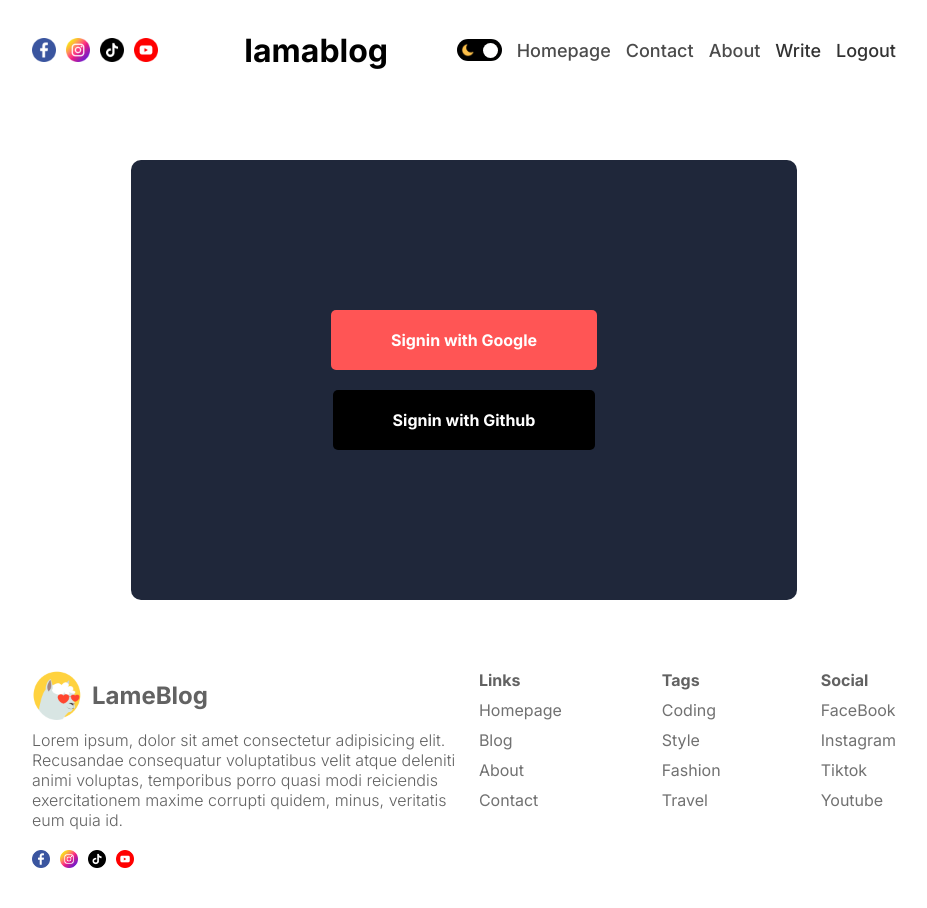
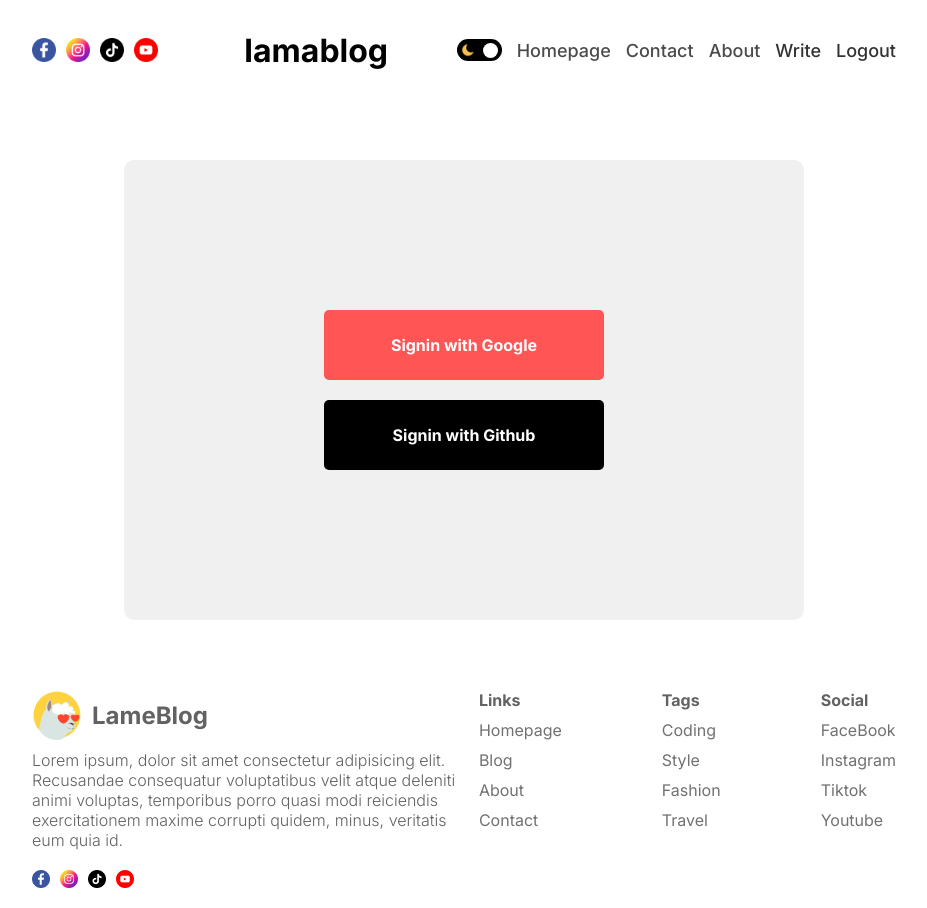
Before and after one commit to VedantBhawsar/next-blog, a Next.js app: page /login in a window 1280 px wide. Shown: the whole page, without its empty margins (176-1103 px from the left). Built offline with nearby package versions, Linux system fonts and the light colour scheme; no server answers.

Commit message:
auth done

```diff
--- a/src/app/login/loginPage.module.css
+++ b/src/app/login/loginPage.module.css
@@ -6,7 +6,7 @@
 }
 
 .wrapper {
-  background-color: #1f273a;
+  background-color: var(--softBg);
   padding: 150px 200px;
   display: flex;
   flex-direction: column;
@@ -17,12 +17,18 @@
 }
 
 .socialButton {
-  padding: 20px 60px;
+  width: 280px;
+  height: 70px;
   border-radius: 5px;
   border: none;
   color: white;
   font-weight: bold;
   cursor: pointer;
+  display: flex;
+  align-items: center;
+  justify-content: center;
+  gap: 20px;
+  transition-delay: 300ms;
 }
 
 .socialButton:first-child {
--- a/src/app/login/page.jsx
+++ b/src/app/login/page.jsx
@@ -1,12 +1,49 @@
+"use client";
 import React from "react";
 import styles from "./loginPage.module.css";
+import { signIn, useSession } from "next-auth/react";
+import { useState } from "react";
+import { MoonLoader } from "react-spinners";
+
+const override = {
+  display: "block",
+  margin: "0 auto",
+  borderColor: "red",
+};
 
 const LoginPage = () => {
+  let [google_loading, set_google_loading] = useState(false);
+  let [github_loading, set_github_loading] = useState(false);
+  const { data, status } = useSession();
+  console.log(data, status);
+
+  const googleHandler = async () => {
+    set_google_loading(true);
+    await signIn("google");
+    set_google_loading(false);
+  };
+
+  const githubHandler = async () => {
+    set_github_loading(true);
+    await signIn("github");
+    set_github_loading(false);
+  };
+
   return (
     <div className={styles.container}>
       <div className={styles.wrapper}>
-        <div className={styles.socialButton}>Signin with Google</div>
-        <div className={styles.socialButton}>Signin with Github</div>
+        <div className={styles.socialButton} onClick={googleHandler}>
+          Signin with Google
+          {google_loading && (
+            <MoonLoader color="white" loading={google_loading} size={"25"} />
+          )}
+        </div>
+        <div className={styles.socialButton} onClick={githubHandler}>
+          Signin with Github
+          {github_loading && (
+            <MoonLoader color="white" loading={github_loading} size={"25"} />
+          )}
+        </div>
       </div>
     </div>
   );
```
Also changed, not shown: src/provider/AuthProvider.jsx (added, +9 -0 lines), src/utils/auth.js (added, +18 -0 lines).
